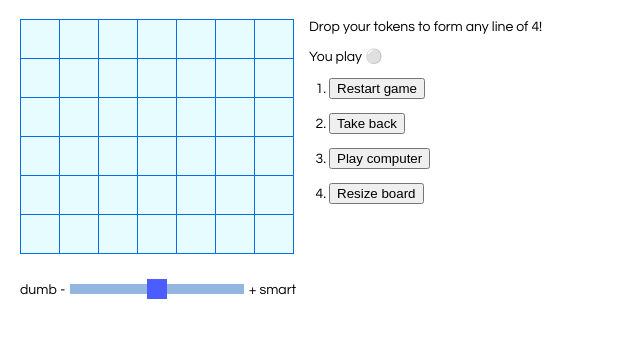
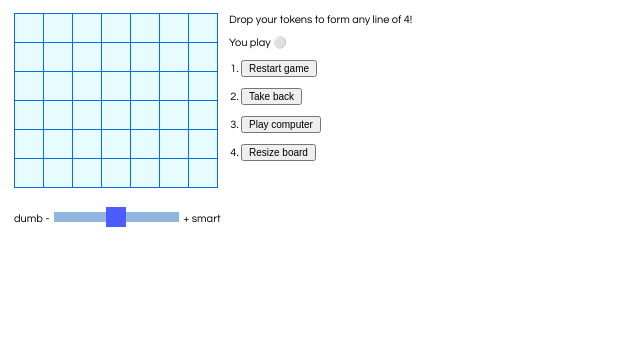
Before and after one commit to edendcohen/Connect-Four, a React app in the folder React test/my-app/: page / in a window 1280 px wide. Shown: the whole page, without its empty margins (0-640 px from the left). Built offline with nearby package versions, Linux system fonts and the light colour scheme.

```diff
--- a/React test/my-app/src/index.css
+++ b/React test/my-app/src/index.css
@@ -1,10 +1,14 @@
 body {
-  font: 14px "Century Gothic", Futura, sans-serif;
-  margin: 20px;
+  font: 11px "Century Gothic", Futura, sans-serif;
+  margin: 14px;
 }
 
 ol, ul {
-  padding-left: 20px;
+  padding-left: 12px;
+}
+
+button {
+  font-size: 10px;
 }
 
 .board-row:after {
@@ -21,15 +25,15 @@
   background: rgb(230, 252, 255);
   border: 1px solid rgb(6, 109, 228);
   float: left;
-  font-size: 26px;
+  font-size: 14px;
   font-weight: bold;
-  line-height: 40px;
-  height: 40px;
+  line-height: 30px;
+  height: 30px;
   margin-right: -1px;
   margin-top: -1px;
   padding: 0;
   text-align: center;
-  width: 40px;
+  width: 30px;
 }
 
 .square:focus {
@@ -46,7 +50,7 @@
 }
 
 .game-info {
-  margin-left: 16px;
+  margin-left: 12px;
 }
 
 .slidecontainer {
@@ -57,7 +61,7 @@
 .slider {
   -webkit-appearance: none;  /* Override default CSS styles */
   appearance: none;
-  width:14%; /* Full-width */
+  width:10%; /* Full-width */
   height: 10px; /* Specified height */
   background: #6598d3; /* Grey background */
   outline: none; /* Remove outline */
@@ -80,10 +84,3 @@
   background: #001aff; /* Green background */
   cursor: pointer; /* Cursor on hover */
 }
-
-.slider::-moz-range-thumb {
-  width: 25px; /* Set a specific slider handle width */
-  height: 25px; /* Slider handle height */
-  background: #4CAF50; /* Green background */
-  cursor: pointer; /* Cursor on hover */
-}
--- a/React test/my-app/src/index.js
+++ b/React test/my-app/src/index.js
@@ -34,8 +34,7 @@
 
 		if (rows > MAX_SIZE || cols > MAX_SIZE) throw new Error("BoardTooLarge");
 
-    if (winSequence > rows || winSequence > cols)
-      throw new Error("WinSequenceTooLong");
+		if (winSequence > rows || winSequence > cols) throw new Error("WinSequenceTooLong");
 
 		if (winSequence <= 1) throw new Error("WinSequenceTooShort");
 
@@ -63,8 +62,7 @@
 		newGame.board = new Array(this.rows);
 		for (let r = 0; r < this.rows; r++) {
 			newGame.board[r] = new Array(this.cols);
-      for (let c = 0; c < this.cols; c++)
-        newGame.board[r][c] = this.board[r][c];
+			for (let c = 0; c < this.cols; c++) newGame.board[r][c] = this.board[r][c];
 		}
 
 		return newGame;
@@ -152,10 +150,7 @@
 
 		count += (this.rows - this.winSequence + 1) * this.cols; //verticals
 
-    count +=
-      2 *
-      (this.cols - this.winSequence + 1) *
-      (this.rows - this.winSequence + 1); //diagnoals
+		count += 2 * (this.cols - this.winSequence + 1) * (this.rows - this.winSequence + 1); //diagnoals
 
 		return count;
 	}
@@ -286,8 +281,7 @@
 	 * ONGOING - game not over
 	 */
 	getOutcome() {
-    if (this.findAllSeq(!this.whiteMoves, this.winSequence) > 0)
-      return this.whiteMoves ? BLACK_WIN : WHITE_WIN;
+		if (this.findAllSeq(!this.whiteMoves, this.winSequence) > 0) return this.whiteMoves ? BLACK_WIN : WHITE_WIN;
 
 		if (this.turnsRemaining === 0) return DRAW;
 
@@ -374,20 +368,10 @@
 		var whites = 0;
 		var blacks = 0;
 
-    console.assert(
-      col >= 0 && row >= 0 && col <= this.cols && row <= this.rows
-    );
+		console.assert(col >= 0 && row >= 0 && col <= this.cols && row <= this.rows);
 
-    for (
-      let r = Math.max(row - 1, 0);
-      r <= Math.min(row + 1, this.rows - 1);
-      r++
-    ) {
-      for (
-        let c = Math.max(col - 1, 0);
-        c <= Math.min(col + 1, this.cols - 1);
-        c++
-      ) {
+		for (let r = Math.max(row - 1, 0); r <= Math.min(row + 1, this.rows - 1); r++) {
+			for (let c = Math.max(col - 1, 0); c <= Math.min(col + 1, this.cols - 1); c++) {
 				if (r === row && c === col) continue;
 
 				switch (this.board[r][c]) {
@@ -444,8 +428,7 @@
 		let advantageFactor = 1 / this.turnsRemaining;
 
 		if (remainingBlack > remainingWhite) blackPoints *= 1 + advantageFactor;
-    else if (remainingWhite > remainingBlack)
-      whitePoints *= 1 + advantageFactor;
+		else if (remainingWhite > remainingBlack) whitePoints *= 1 + advantageFactor;
 		//same number of moves remaining
 		else {
 			// give a slight first-movers advantage
@@ -487,8 +470,7 @@
 					let legalMoves = this.getLegalMoves();
 					bestMove = legalMoves[Math.floor(Math.random() * legalMoves.length)];
 					return {
-            advisedMove:
-              legalMoves[Math.floor(Math.random() * legalMoves.length)],
+						advisedMove: legalMoves[Math.floor(Math.random() * legalMoves.length)],
 						bestAssessment: 0,
 					};
 				}
@@ -551,8 +533,6 @@
 const COMPUTER_MAX_POSITIONS = 12000;
 const WHITE_TOKEN = "⚪";
 const BLACK_TOKEN = "⚫";
-const BLACK_TOKEN_LAST = "📀";
-const WHITE_TOKEN_LAST = "💿";
 const RESTART_GAME = 1;
 const TAKEBACK = 2;
 const PLAY_COMPUTER = 3;
@@ -574,12 +554,7 @@
 
 class ReactBoard extends React.Component {
 	renderSquare(r, c) {
-    return (
-      <Square
-        value={this.props.squares[r][c]}
-        onClick={() => this.props.onClick(r, c)}
-      />
-    );
+		return <Square value={this.props.squares[r][c]} onClick={() => this.props.onClick(r, c)} />;
 	}
 
 	render() {
@@ -594,9 +569,7 @@
 				{rows.map((el, rowIndex) => {
 					return (
 						<div className="board-row">
-              {columns.map((el, colIndex) =>
-                this.renderSquare(rowNum - rowIndex - 1, colIndex)
-              )}
+							{columns.map((el, colIndex) => this.renderSquare(rowNum - rowIndex - 1, colIndex))}
 						</div>
 					);
 				})}
@@ -609,6 +582,8 @@
 	game;
 	gamePly;
 	computerWhite;
+	lastRow;
+	lastCol;
 
 	constructor(props) {
 		super(props);
@@ -618,10 +593,12 @@
 	}
 
 	resetState() {
+		this.lastRow = null;
+		this.lastCol = null;
 		this.game = new Board(gameRows, gameColumns, gameSeq);
 
 		// how many moves to search ahead based on the max number of positions defined (speed trade-off)
-    this.gamePly = Math.floor(2 * Math.log(COMPUTER_MAX_POSITIONS) / Math.log(gameRows * gameColumns));
+		this.gamePly = Math.floor((2 * Math.log(COMPUTER_MAX_POSITIONS)) / Math.log(gameRows * gameColumns));
 
 		var firstMove = null;
 
@@ -656,11 +633,12 @@
 			//invalid move
 			return;
 		}
+
+		// Human plays
 		board[row][c] = this.computerWhite ? BLACK_TOKEN : WHITE_TOKEN;
 
 		// Computer plays
-    let computerMove = this.game.play(this.gamePly, true, computerLevel)
-      .advisedMove;
+		let computerMove = this.game.play(this.gamePly, true, computerLevel).advisedMove;
 		if (computerMove != null) {
 			row = this.game.move(computerMove);
 			board[row][computerMove] = this.computerWhite ? WHITE_TOKEN : BLACK_TOKEN;
@@ -693,9 +671,7 @@
 					//if a move is possible (game not over yet)
 					let row = this.game.move(computerMove);
 					this.computerWhite = !this.game.whiteMoves;
-          this.state.squares[row][computerMove] = this.computerWhite
-            ? WHITE_TOKEN
-            : BLACK_TOKEN;
+					this.state.squares[row][computerMove] = this.computerWhite ? WHITE_TOKEN : BLACK_TOKEN;
 				}
 				break;
 
@@ -706,41 +682,34 @@
 					"6x7x4"
 				);
 				if (newSize !== null) {
-          newSize.trim();
-          let splitSize = newSize.split("x");
-          if (splitSize.length === 3) {
-            let newRows = parseInt(splitSize[0]);
-            let newCols = parseInt(splitSize[1]);
-            let newSeq = parseInt(splitSize[2]);
-
+					let splitSize = newSize.split(`x`).map((x) => +x);
 					if (
-              !Number.isNaN(newRows) &&
-              !Number.isNaN(newCols) &&
-              !Number.isNaN(newSeq) &&
-              newRows >= MIN_ROWS &&
-              newRows <= MAX_ROWS &&
-              newCols >= MIN_COLS &&
-              newCols <= MAX_COLS &&
-              newSeq >= MIN_SEQ &&
-              newSeq <= MAX_SEQ &&
-              newSeq <= newRows &&
-              newSeq <= newCols
+						splitSize.length === 3 &&
+						!Number.isNaN(splitSize[0]) &&
+						!Number.isNaN(splitSize[1]) &&
+						!Number.isNaN(splitSize[2]) &&
+						splitSize[0] >= MIN_ROWS &&
+						splitSize[0] <= MAX_ROWS &&
+						splitSize[1] >= MIN_COLS &&
+						splitSize[1] <= MAX_COLS &&
+						splitSize[2] >= MIN_SEQ &&
+						splitSize[2] <= MAX_SEQ &&
+						splitSize[2] <= splitSize[0] &&
+						splitSize[2] <= splitSize[1]
 					) {
-              gameRows = newRows;
-              gameColumns = newCols;
-              gameSeq = newSeq;
+						gameRows = splitSize[0];
+						gameColumns = splitSize[1];
+						gameSeq = splitSize[2];
 						error = false;
 						this.resetState();
 					}
 				}
-        }
 
-        if (error)
-          alert("Sorry, there was a problem with your input. No changes made.");
+				if (error) alert("Sorry, there was a problem with the size you entered. No changes made.");
 				break;
 
 			default:
-        console.assert(false);
+				break;
 		}
 
 		this.setState({
@@ -753,8 +722,7 @@
 
 		// If game is over with a win:
 		if (this.game.outcome === WHITE_WIN || this.game.outcome === BLACK_WIN) {
-      let winningToken =
-        this.game.outcome === WHITE_WIN ? WHITE_TOKEN : BLACK_TOKEN;
+			let winningToken = this.game.outcome === WHITE_WIN ? WHITE_TOKEN : BLACK_TOKEN;
 			if (this.computerWhite != null) {
 				// if computer played
 				if (this.computerWhite === this.game.whiteMoves) {
@@ -766,16 +734,12 @@
 		} else if (this.game.outcome === DRAW) {
 			status += "DRAW!";
 		} // ongoing game
-    else
-      status = "You play " + (this.game.whiteMoves ? WHITE_TOKEN : BLACK_TOKEN);
+		else status = "You play " + (this.game.whiteMoves ? WHITE_TOKEN : BLACK_TOKEN);
 
 		return (
 			<div className="game">
 				<div className="game-board">
-          <ReactBoard
-            squares={this.state.squares}
-            onClick={(r, c) => this.handleClick(r, c)}
-          />
+					<ReactBoard squares={this.state.squares} onClick={(r, c) => this.handleClick(r, c)} />
 				</div>
 				<div className="game-info">
 					<div>Drop your tokens to form any line of {this.game.winSequence}!</div>
@@ -784,29 +748,20 @@
 					<div></div>
 					<ol>
 						<li>
-              <button onClick={() => this.jumpTo(RESTART_GAME)}>
-                {"Restart game"}
-              </button>
+							<button onClick={() => this.jumpTo(RESTART_GAME)}>{"Restart game"}</button>
 						</li>
 						<br></br>
 						<li>
-              <button onClick={() => this.jumpTo(TAKEBACK)}>
-                {"Take back"}
-              </button>
+							<button onClick={() => this.jumpTo(TAKEBACK)}>{"Take back"}</button>
 						</li>
 						<br></br>
 						<li>
-              <button onClick={() => this.jumpTo(PLAY_COMPUTER)}>
-                {"Play computer"}
-              </button>
+							<button onClick={() => this.jumpTo(PLAY_COMPUTER)}>{"Play computer"}</button>
 						</li>
 						<br></br>
 						<li>
-              <button onClick={() => this.jumpTo(RESIZE_BOARD)}>
-                {"Resize board"}
-              </button>
+							<button onClick={() => this.jumpTo(RESIZE_BOARD)}>{"Resize board"}</button>
 						</li>
-            <br></br>
 					</ol>
 				</div>
 			</div>
```
Also changed, not shown: 1 other file. Lines whose indentation alone changed are shown as unchanged.
